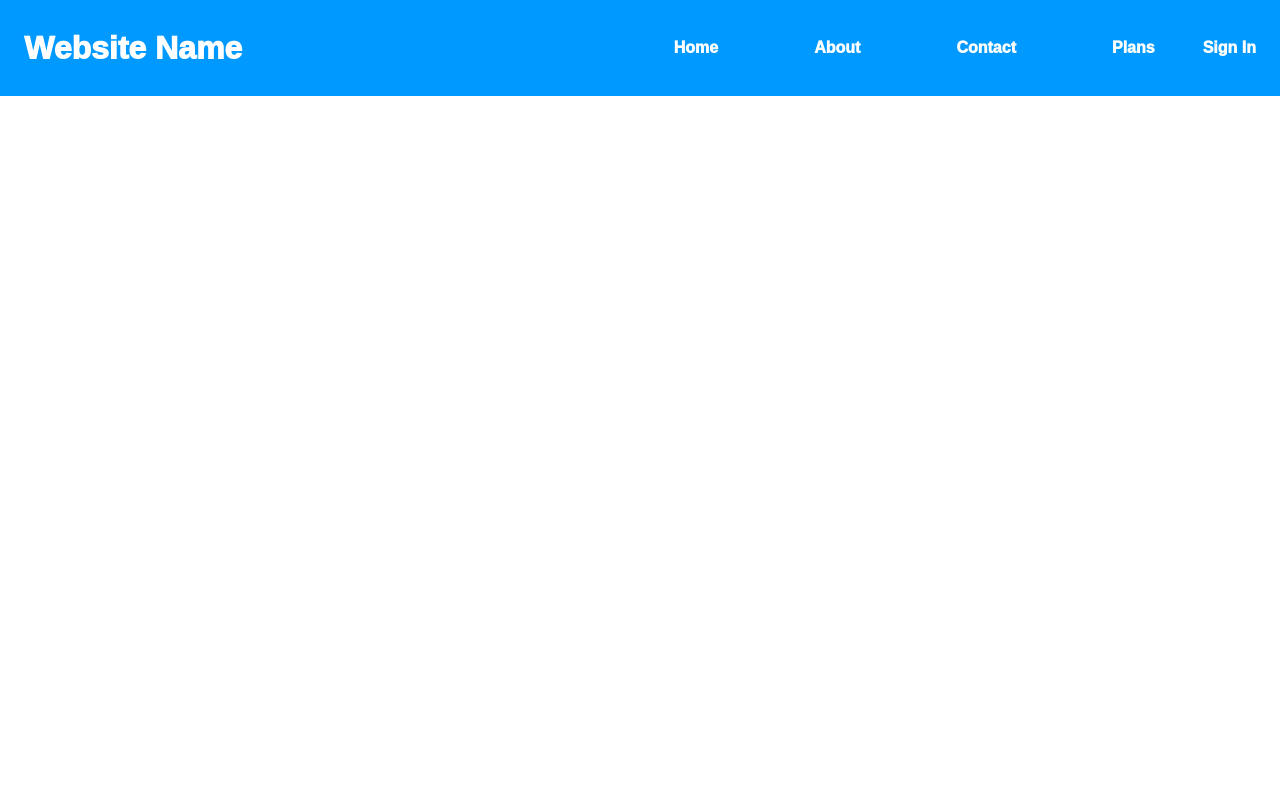
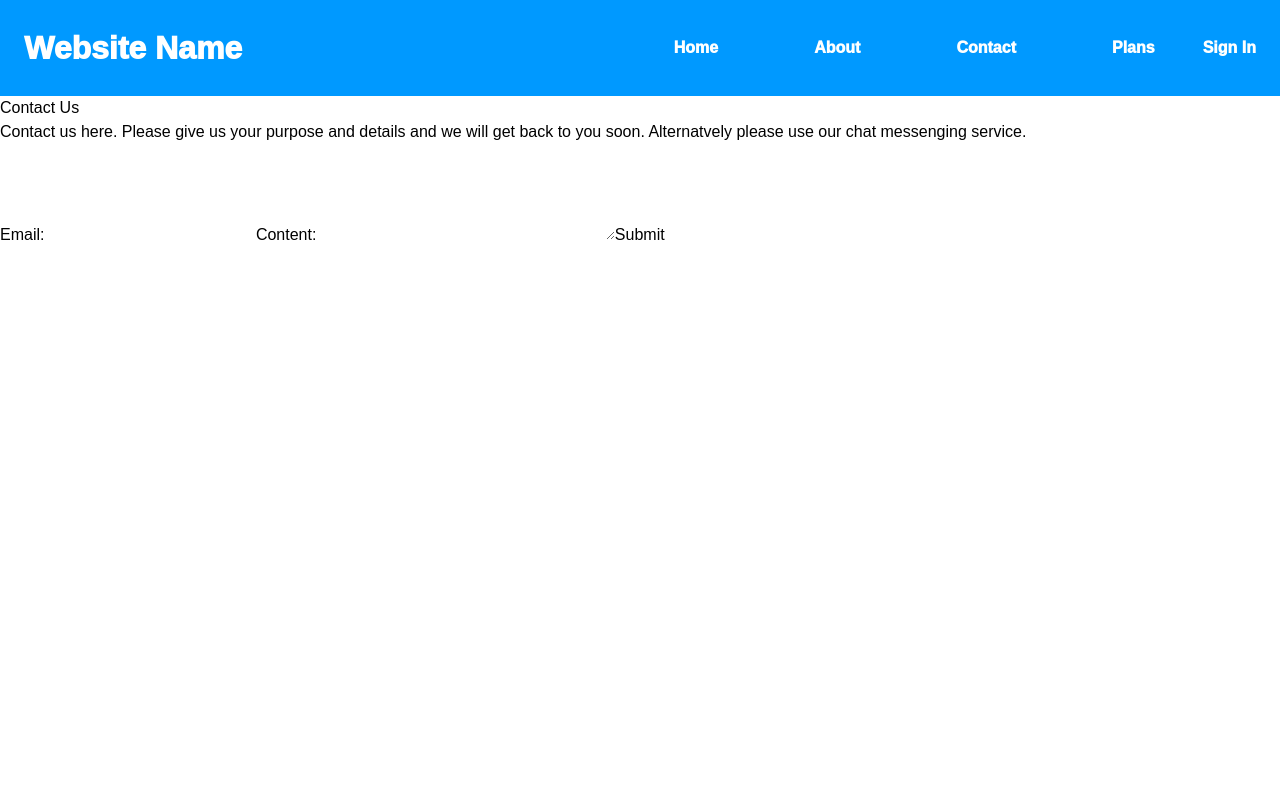
Before and after one commit to Dylan-JM/week12-assignment, a Next.js app: page /contact in a window 1280 px wide. Shown: the top 800 px of the page. Built offline with nearby package versions, Linux system fonts and the light colour scheme; no server answers.

Commit message:
build: contact form

```diff
--- a/src/app/(routes)/about/page.js
+++ b/src/app/(routes)/about/page.jsx
@@ -1,6 +1,6 @@
 import './about.css'
 
-export default function AboutPage(){
+export default function About(){
 	return(
 		<>
 			{/* <Header /> */}
--- /dev/null
+++ b/src/app/(routes)/contact-success/page.jsx
@@ -0,0 +1,10 @@
+export default function ContactSuccess(){
+	return(
+		<>
+			<section className=''>
+                <p className=''>Thank you for contacting us. We will get back to you very soon.</p>
+                <p className=''>To stay up to date with more amazing possibilities from 'Company Name', follow us on X, Y, Z.</p>
+            </section>
+		</>
+	);
+}
--- a/src/app/(routes)/contact/page.js
+++ /dev/null
@@ -1,18 +0,0 @@
-// import Header from '@/components/Header'
-// import Footer from '@/components/Footer'
-import './contact.css'
-
-export default function ContactPage(){
-	return(
-		<>
-			<div>
-                {/* <Header /> */}
-                {/* <Nav /> */}
-            </div>
-            <section className='contact-form'>
-                {/* <ContactForm /> */}
-            </section>
-			{/* <Footer /> */}
-		</>
-	);
-}
--- /dev/null
+++ b/src/app/(routes)/contact/page.jsx
@@ -0,0 +1,16 @@
+import Header from '@/components/Header'
+import Footer from '@/components/Footer'
+import ContactForm from '@/components/ContactForm'
+import './contact.css'
+
+export default function Contact(){
+	return(
+		<>
+                  <section className=''>
+                  <h1 className=''>Contact Us</h1>
+                  <p className=''>Contact us here. Please give us your purpose and details and we will get back to you soon. Alternatvely please use our chat messenging service.</p>
+                  <ContactForm />
+                  </section>
+		</>
+	);
+}
--- /dev/null
+++ b/src/components/ContactForm.jsx
@@ -0,0 +1,38 @@
+//import { db } from "@/lib/dbConnection";
+import { redirect } from "next/navigation";
+//import './ContactForm.css'
+
+export default function ContactForm(){
+
+    async function handleFormSubmit(rawFormData){
+        "use server";
+        // console.log(rawFormData);
+        const formValues = {
+            email: rawFormData.get("email"),
+            content: rawFormData.get("content"),
+        }
+        console.log(formValues);
+
+        // db.query(`INSERT INTO postboard (email, content) VALUES ($1, $2)`,
+        //     [
+        //         formValues.email,
+        //         formValues.content
+        //     ],
+        // );
+        redirect('/contact-success');
+    }
+
+    return(
+        <div>
+            <form className='form' action={handleFormSubmit}>
+                <label className='form-email' htmlFor="email">Email: </label>
+                <input id='form-email' type="text" name='email'/>
+
+                <label className='form-content' htmlFor="content">Content: </label>
+                <textarea id='form-content' type="text" name='content' rows="4" cols="30"/>
+
+                <button>Submit</button>
+            </form>
+        </div>
+    )
+}
```
Also changed, not shown: 1 other file (tests, documents, lock files or other folders).
